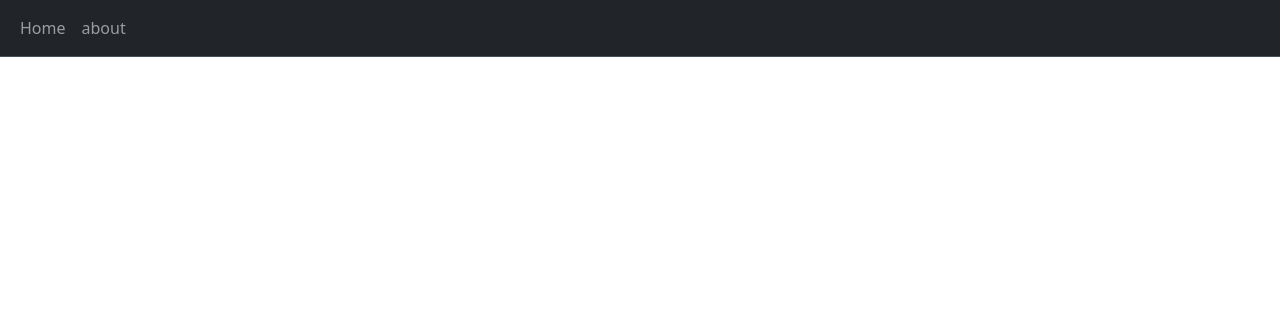
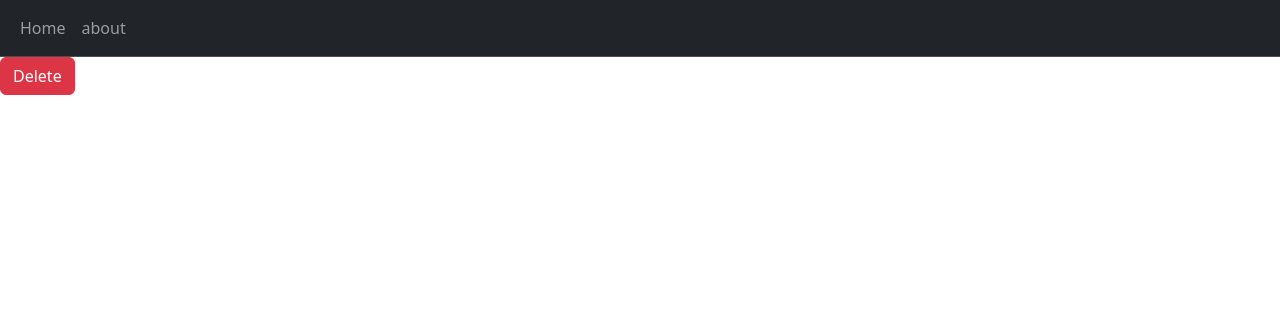
Before and after one commit to alirezatd80/FirstFlask, a Flask app: page /1 in a window 1280 px wide. Shown: the top 317 px of the page. Run offline with Flask 3, Linux system fonts and the light colour scheme; data that the repository does not hold is empty.

Commit message:
create btn delete

```diff
--- a/myFirstProject/templates/UserPage.html
+++ b/myFirstProject/templates/UserPage.html
@@ -4,6 +4,7 @@
 
   {% block content %}
 
+    <a class="btn btn-danger" href=""> Delete</a>
     <h1>{{ user.content }}</h1>
     <h4>{{ user.date }}</h4>
 
```
